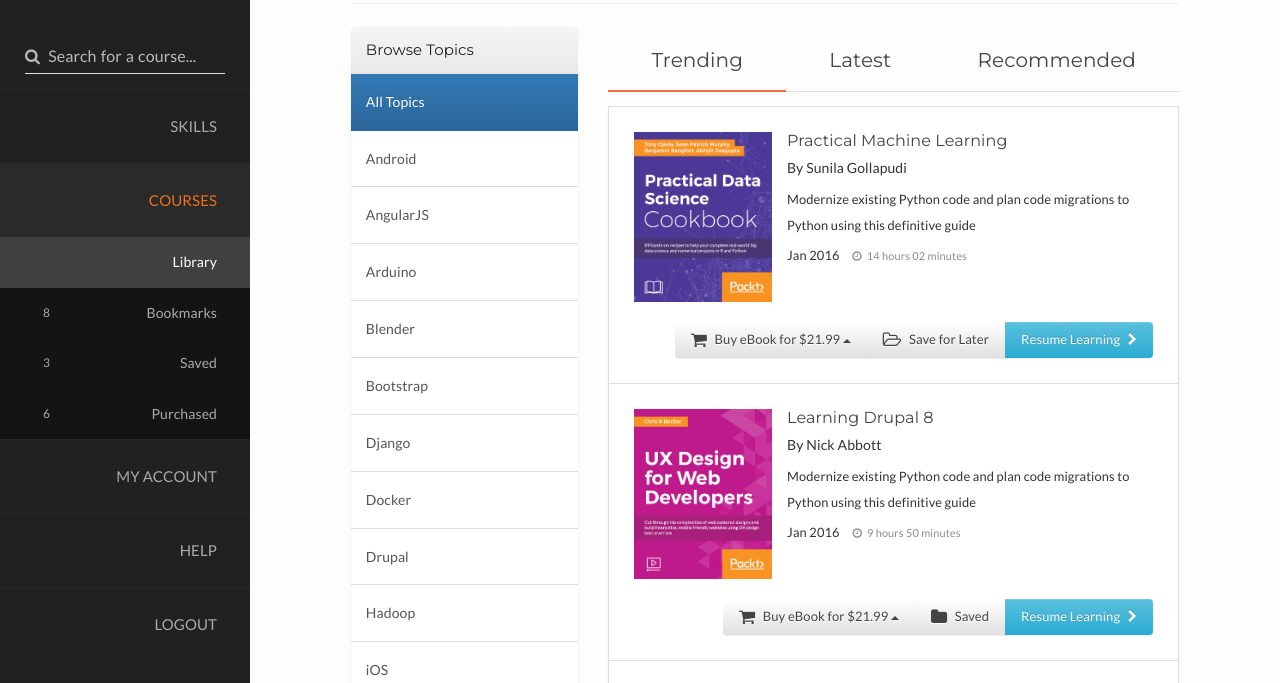
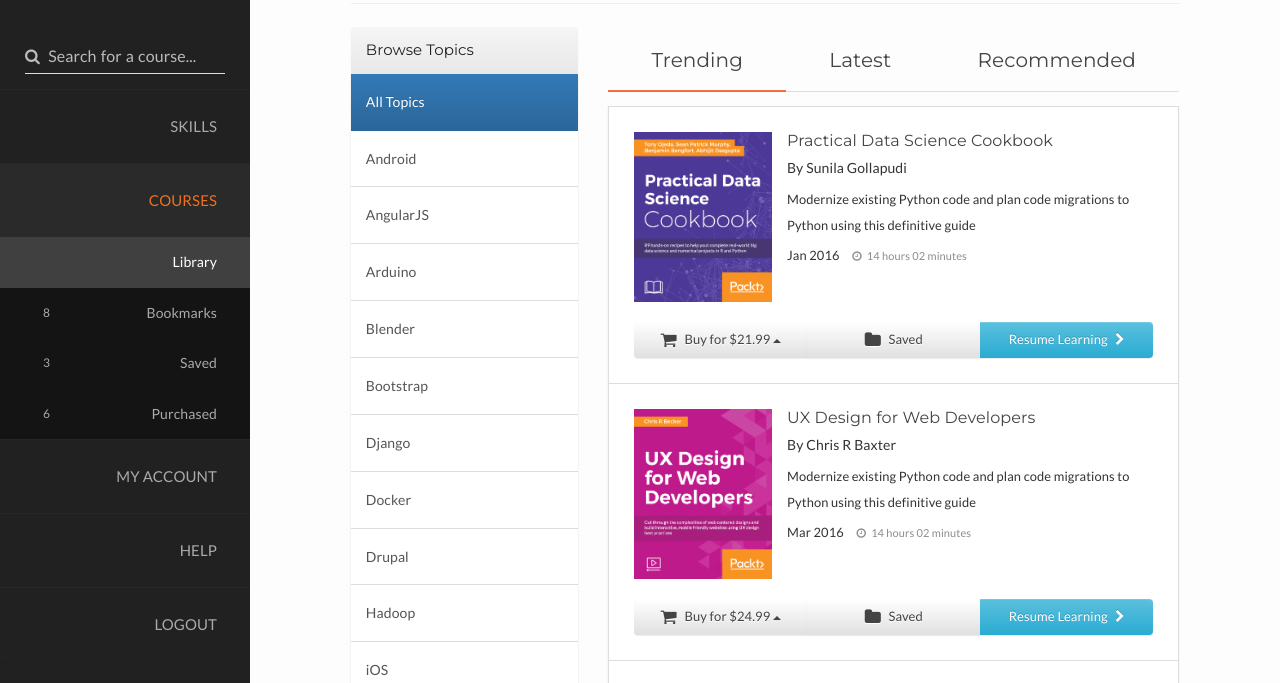
Before and after one commit to huggingtonbear/packt-reader, a plain HTML site: page library.html in a window 1280 px wide. Shown: the part 117-800 px from the top of the page. Drawn offline with nearby package versions, Linux system fonts and the light colour scheme.

Commit message:
Updated the Library Page to make buttons mobile optimised

```diff
--- a/css/custom.css
+++ b/css/custom.css
@@ -850,7 +850,7 @@ blockquote p {
 /* Product Listing */
 .list-group h1 {
   font-size: 16px;
-  margin: 0px 5px 5px 5px;
+  margin: 0px 0px 5px 0px;
 }
 .img-product-list {
   float: left;
--- a/library.html
+++ b/library.html
@@ -196,20 +196,19 @@
                                   <div class="tabbed-content">
                                       <ul class="list-group">
                                           <li ng-repeat="(key, fivePopular) in fivePopular" href="index.html" class="list-group-item list-name ng-scope">
-                                          <a href="index.html"><img src="images/book1.jpg" class="img-product-list hidden-xs"></a>
-                                              <h1>Practical Machine Learning</h1>
+                                              <a href="index.html"><img src="images/book1.jpg" class="img-product-list hidden-xs"></a>
+                                              <h1>Practical Data Science Cookbook</h1>
                                               <p class="mb5">By Sunila Gollapudi</p>
                                                 <p class="mb5"><small>Modernize existing Python code and plan code migrations to Python using this definitive guide</small></p>
-
-
-                                              <small ng-if="fivePopular.field_date_of_publication[0].value" class=" mr10 ng-binding ng-scope mt10">Jan 2016</small>
-                                              <small class=" title-duration ng-binding mt10"><i class="fa fa-clock-o mr5"></i>14 hours 02 minutes</small>
-                                              <br>
-                                              <div class="mt20 btn-group pull-right">
+                                              <small class="mr10 mt10">Jan 2016</small>
+                                              <small class=" title-duration mt10"><i class="fa fa-clock-o mr5"></i>14 hours 02 minutes</small>
+                                              <div class="clearfix"></div>
+                                              <!-- Desktop Buttons START -->
+                                              <div class="btn-group btn-group-justified mt20 hidden-xs">
                                                 <div class="btn-group dropup hidden-xs" role="group">
                                                   <button type="button" class="btn btn-default dropdown-toggle" data-toggle="dropdown" aria-haspopup="false" aria-expanded="false">
                                                       <i class="fa fa-shopping-cart fa-lg"></i>
-                                                      <span class="hidden-xs ml5"> Buy eBook for $21.99</span>
+                                                      <span class="hidden-xs ml5"> Buy for $21.99</span>
                                                       <span class="hidden-xs caret"></span>
                                                   </button>
                                                   <ul class="dropdown-menu">
@@ -225,14 +224,56 @@
                                                       </li>
                                                   </ul>
                                                 </div>
-                                                <button class="btn btn-default hidden-xs">
-                                                  <i class="fa fa-folder-open-o fa-lg"></i>
-                                                  <span class="hidden-xs ml5">Save for Later</span>
-                                                </button>
+                                                <a href="index.html" class="btn btn-default "><i class="fa fa-folder fa-lg"></i>
+                                                  <span class="hidden-xs ml5">Saved</span></a>
                                                 <a href="index.html" class="btn btn-info ">Resume Learning <i class="fa fa-chevron-right ml5" aria-hidden="true"></i></a>
                                               </div>
-                                              <div class="clearfix">
+                                              <!-- Desktop Buttons END -->
+                                              <!-- Mobile Buttons START -->
+                                              <a href="index.html" class="btn btn-default visible-xs btn-block mt20"><i class="fa fa-folder fa-lg"></i>
+                                                  <span class="ml5">Saved</span></a>
+                                              <a href="index.html" class="btn btn-info visible-xs btn-block mt15">Resume Learning <i class="fa fa-chevron-right ml5" aria-hidden="true"></i></a>
+                                              <!-- Mobile Buttons END -->
+                                          </li>
+                                          <li ng-repeat="(key, fivePopular) in fivePopular" href="index.html" class="list-group-item list-name ng-scope">
+                                              <a href="index.html"><img src="images/book2.jpg" class="img-product-list hidden-xs"></a>
+                                              <h1>UX Design for Web Developers</h1>
+                                              <p class="mb5">By Chris R Baxter</p>
+                                                <p class="mb5"><small>Modernize existing Python code and plan code migrations to Python using this definitive guide</small></p>
+                                              <small class="mr10 mt10">Mar 2016</small>
+                                              <small class=" title-duration mt10"><i class="fa fa-clock-o mr5"></i>14 hours 02 minutes</small>
+                                              <div class="clearfix"></div>
+                                              <!-- Desktop Buttons START -->
+                                              <div class="btn-group btn-group-justified mt20 hidden-xs">
+                                                <div class="btn-group dropup hidden-xs" role="group">
+                                                  <button type="button" class="btn btn-default dropdown-toggle" data-toggle="dropdown" aria-haspopup="false" aria-expanded="false">
+                                                      <i class="fa fa-shopping-cart fa-lg"></i>
+                                                      <span class="hidden-xs ml5"> Buy for $24.99</span>
+                                                      <span class="hidden-xs caret"></span>
+                                                  </button>
+                                                  <ul class="dropdown-menu">
+                                                      <li>
+                                                          <a href="big-data-and-business-intelligence/python-machine-learning" target="_self">Buy from Store</a>
+                                                      </li>
+                                                      <li>
+                                                          <a href="#" data-toggle="modal" data-target="#claimModal">Claim using Token</a>
+                                                      </li>
+                                                      <li role="separator" class="divider"></li>
+                                                      <li class="disabled">
+                                                          <a href="#">You have <strong>3</strong> Token(s) Remaining</a>
+                                                      </li>
+                                                  </ul>
+                                                </div>
+                                                <a href="index.html" class="btn btn-default "><i class="fa fa-folder fa-lg"></i>
+                                                  <span class="hidden-xs ml5">Saved</span></a>
+                                                <a href="index.html" class="btn btn-info ">Resume Learning <i class="fa fa-chevron-right ml5" aria-hidden="true"></i></a>
                                               </div>
+                                              <!-- Desktop Buttons END -->
+                                              <!-- Mobile Buttons START -->
+                                              <a href="index.html" class="btn btn-default visible-xs btn-block mt20"><i class="fa fa-folder fa-lg"></i>
+                                                  <span class="ml5">Saved</span></a>
+                                              <a href="index.html" class="btn btn-info visible-xs btn-block mt15">Resume Learning <i class="fa fa-chevron-right ml5" aria-hidden="true"></i></a>
+                                              <!-- Mobile Buttons END -->
                                           </li>
                                           <li ng-repeat="(key, fivePopular) in fivePopular" href="index.html" class="list-group-item list-name ng-scope">
                                               <a href="index.html"><img src="images/book2.jpg" class="img-product-list hidden-xs"></a>
```
